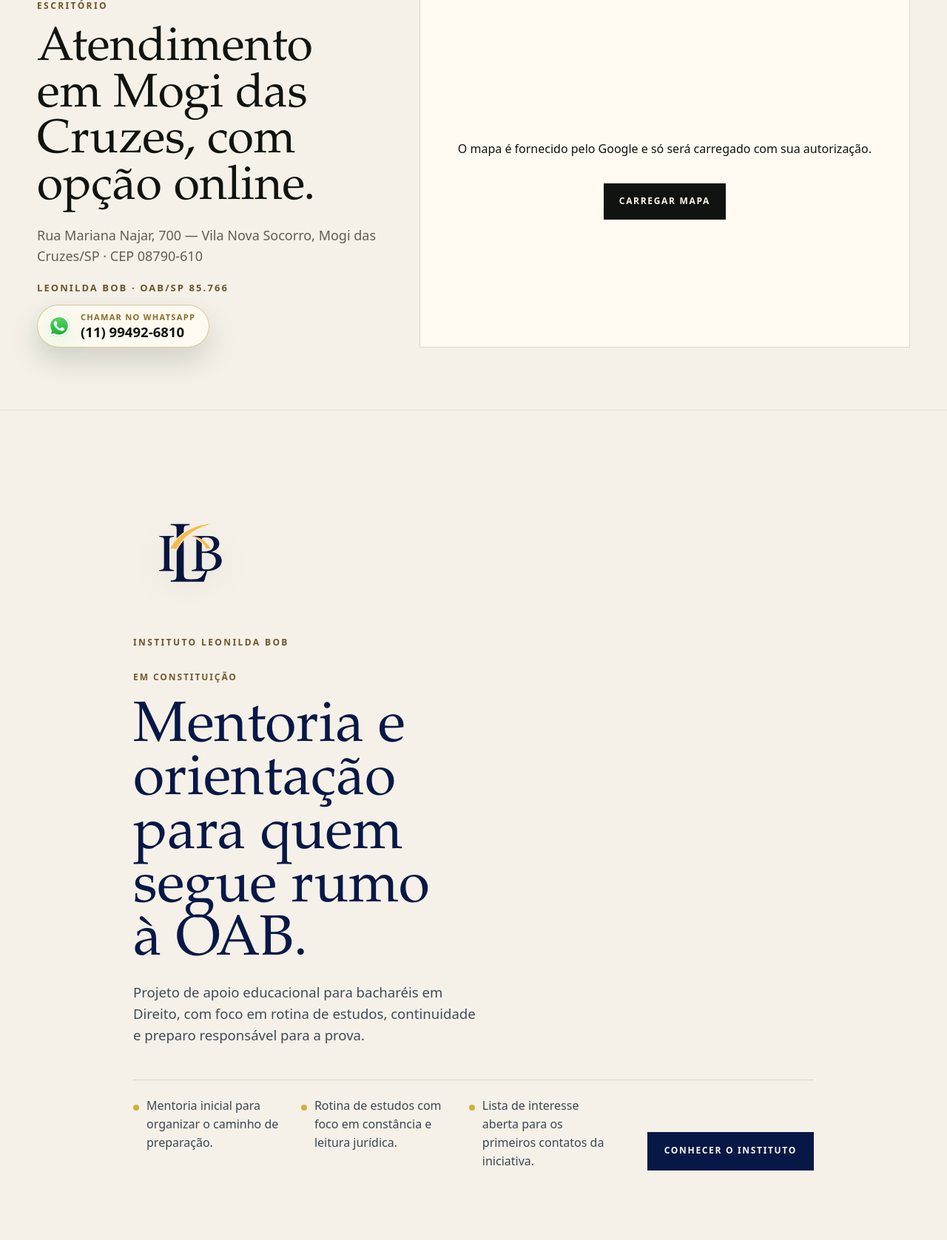
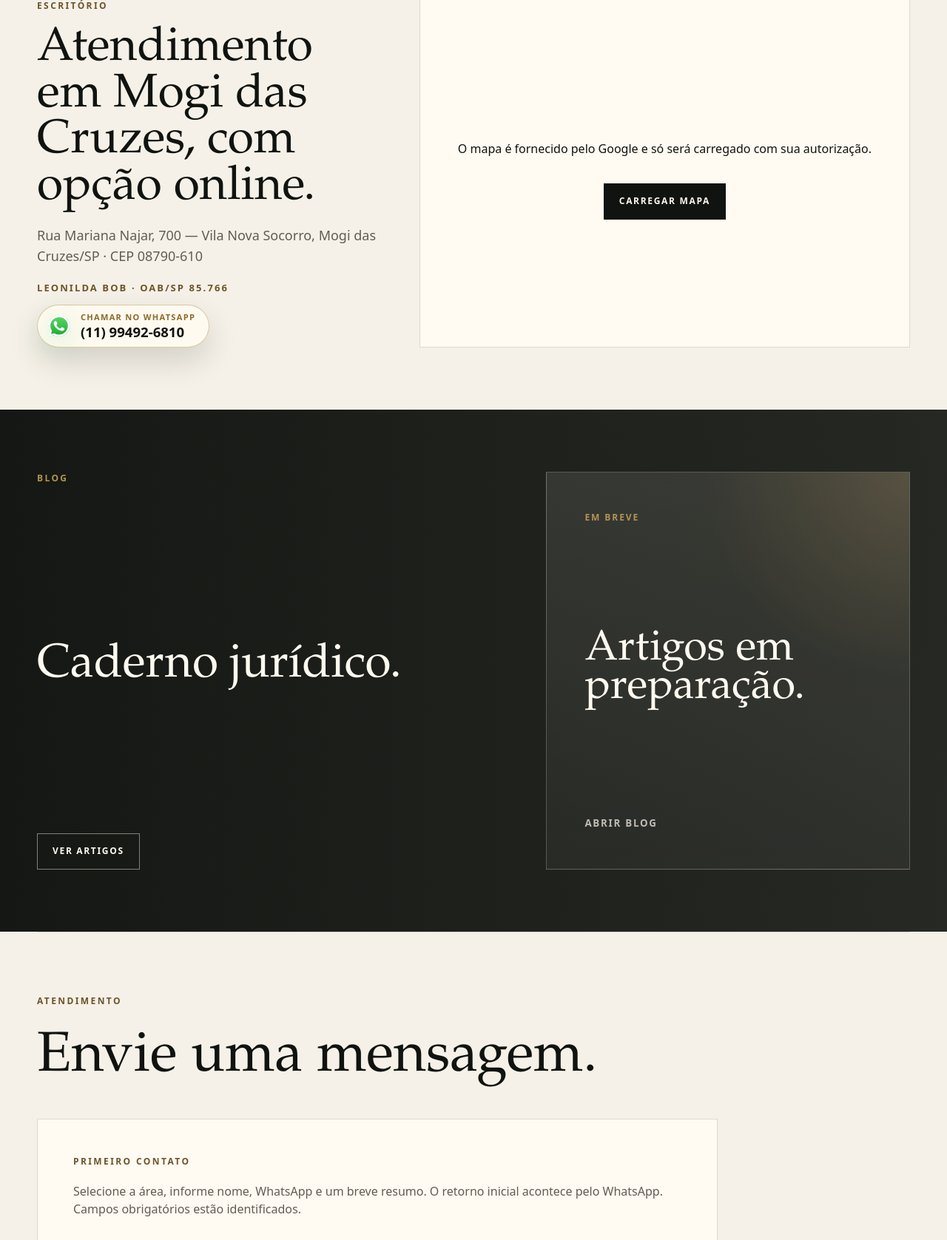
Before and after one commit to vrbobleonardo-hub/LeonildaBob, a FastAPI app: page / in a window 1280 px wide. Shown: the part 2713-4390 px from the top of the page at 74% size. Run offline with FastAPI, Linux system fonts and the light colour scheme; data that the repository does not hold is empty; some libraries are stand-ins or nearby versions.

Commit message:
Hide institute from public navigation

```diff
--- a/app/main.py
+++ b/app/main.py
@@ -633,7 +633,7 @@ def robots() -> PlainTextResponse:
 
 @app.get("/sitemap.xml", include_in_schema=False)
 def sitemap() -> Response:
-    paths = ["/", "/bpc-loas-negado", "/sobre", "/atuacao", "/instituto", "/blog", "/contato", "/politica-de-privacidade"]
+    paths = ["/", "/bpc-loas-negado", "/sobre", "/atuacao", "/blog", "/contato", "/politica-de-privacidade"]
     published_posts, _total = db.list_published_blog_posts(limit=1000)
     paths.extend(f"/blog/{post['slug']}" for post in published_posts)
     urls = "".join(f"<url><loc>{settings.app_base_url}{path}</loc></url>" for path in paths)
--- a/templates/base.html
+++ b/templates/base.html
@@ -6,7 +6,7 @@
     <meta name="viewport" content="width=device-width, initial-scale=1">
     <title>{{ title }}</title>
     <meta name="description" content="{{ description }}">
-    {% if page in ['obrigado', 'form-error', 'not-found', 'internal-error', 'blog-preview'] %}<meta name="robots" content="noindex, nofollow, noarchive">{% endif %}
+    {% if page in ['obrigado', 'form-error', 'not-found', 'internal-error', 'blog-preview', 'instituto'] %}<meta name="robots" content="noindex, nofollow, noarchive">{% endif %}
     <meta name="theme-color" content="{{ '#002344' if page == 'landing-bpc' else '#11140f' }}">
     <link rel="canonical" href="{{ canonical_url }}">
     <meta property="og:type" content="{{ og_type }}">
@@ -45,13 +45,12 @@
       <nav id="site-nav" class="site-nav" aria-label="Navegação principal" data-site-nav aria-hidden="true" inert>
         <a href="/sobre" {% if page == 'sobre' %}aria-current="page"{% endif %}>Trajetória</a>
         <a href="/atuacao" {% if page == 'atuacao' %}aria-current="page"{% endif %}>Atuação</a>
-        <a href="/instituto" {% if page == 'instituto' %}aria-current="page"{% endif %}>Instituto</a>
         <a href="/blog" {% if page == 'blog' or page == 'blog-post' %}aria-current="page"{% endif %}>Artigos</a>
         <a href="/contato" {% if page == 'contato' %}aria-current="page"{% endif %}>Contato</a>
       </nav>
       <noscript>
         <nav class="noscript-nav" aria-label="Navegação principal sem JavaScript">
-          <a href="/">Início</a> · <a href="/sobre">Trajetória</a> · <a href="/atuacao">Atuação</a> · <a href="/instituto">Instituto</a> · <a href="/blog">Artigos</a> · <a href="/contato">Contato</a>
+          <a href="/">Início</a> · <a href="/sobre">Trajetória</a> · <a href="/atuacao">Atuação</a> · <a href="/blog">Artigos</a> · <a href="/contato">Contato</a>
         </nav>
       </noscript>
     </header>
--- a/templates/index.html
+++ b/templates/index.html
@@ -35,7 +35,6 @@
     <a href="#atuacao">Atuação</a>
     <a href="#trajetoria">Trajetória</a>
     <a href="#escritorio">Escritório</a>
-    <a href="#instituto">Instituto</a>
     <a href="#artigos">Artigos</a>
     <a href="#contato">Contato</a>
   </div>
@@ -91,31 +90,6 @@
   </div>
 </section>
 
-<section class="section home-institute-feature" id="instituto">
-  <div class="home-institute-grid">
-    <div class="home-institute-copy">
-      <div class="home-institute-logo-frame">
-        <img src="/static/assets/instituto-leonilda-bob-logo-transparent.png" width="1024" height="1024" alt="Logo do Instituto Leonilda Bob" loading="lazy" decoding="async">
-      </div>
-      <p class="eyebrow">Instituto Leonilda Bob</p>
-      <p class="home-institute-status">Em constituição</p>
-      <h2>Mentoria e orientação para quem segue rumo à OAB.</h2>
-      <p>
-        Projeto de apoio educacional para bacharéis em Direito, com foco em rotina de estudos,
-        continuidade e preparo responsável para a prova.
-      </p>
-    </div>
-    <div class="home-institute-aside">
-      <ul class="home-institute-topics" aria-label="Frentes iniciais do Instituto">
-        <li>Mentoria inicial para organizar o caminho de preparação.</li>
-        <li>Rotina de estudos com foco em constância e leitura jurídica.</li>
-        <li>Lista de interesse aberta para os primeiros contatos da iniciativa.</li>
-      </ul>
-      <a class="button button-secondary home-institute-button" href="/instituto">Conhecer o Instituto</a>
-    </div>
-  </div>
-</section>
-
 <section class="section blog-home-section" id="artigos">
   <div class="blog-home-inner">
     <div class="blog-home-copy">
```
